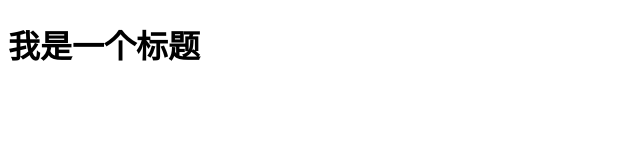
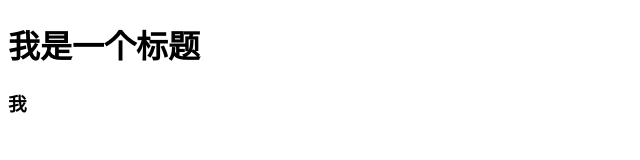
Before and after one commit to liyannn/test3, a plain HTML site: page index.html in a window 1280 px wide. Shown: the full height of the page, 0-640 px from the left. Drawn offline with Linux system fonts and the light colour scheme.

Commit message:
提交index.html文件

```diff
--- a/index.html
+++ b/index.html
@@ -6,5 +6,6 @@
  </head>
  <body>
    <h1>我是一个标题</h1>
+   <h3>我</h3>
  </body>
  </html>
```
